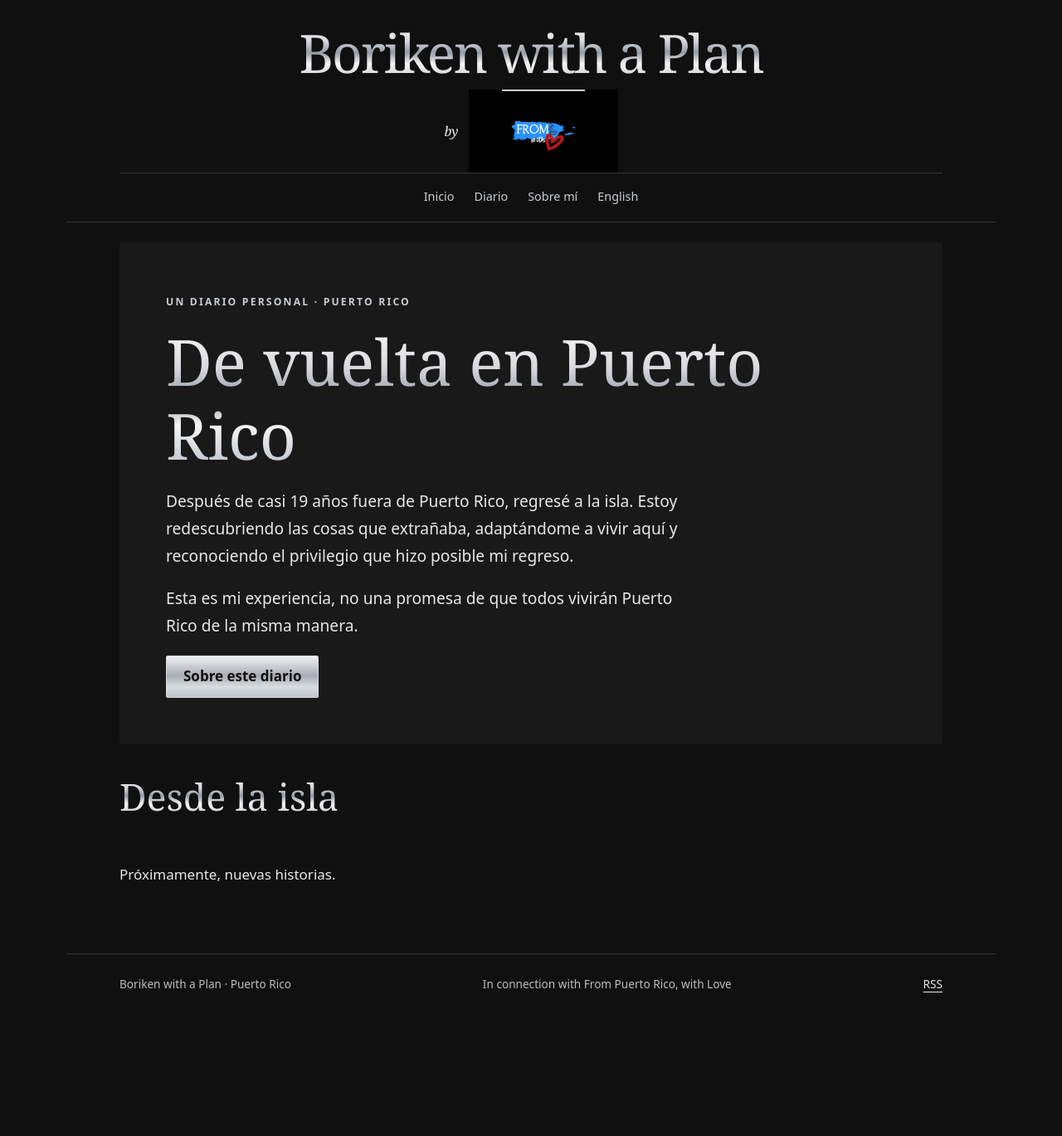
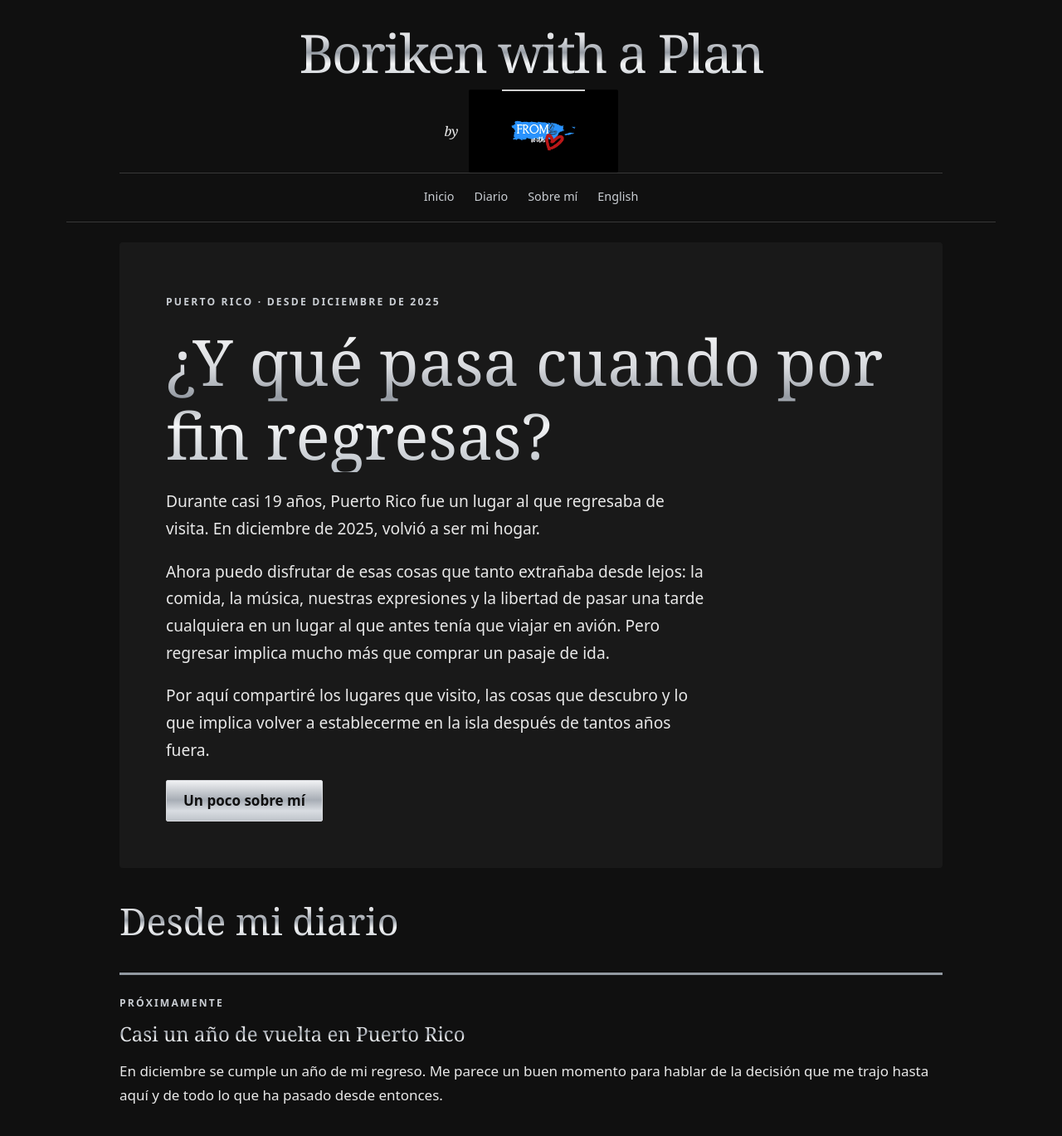
Before and after one commit to DataScienceConsultants/borikenwithaplan, a Jekyll site: the page built from es/index.html, in a window 1280 px wide and 1400 px high. Shown: the top 1369 px of the window at 83% size. Built offline with Jekyll 4.4.1, drawn with Linux system fonts in a browser that asks for light colours.

Commit message:
Rewrite publication copy with a personal narrative

```diff
--- a/es/index.html
+++ b/es/index.html
@@ -2,5 +2,24 @@
 layout: default
 title: Inicio
 lang: es
+description: Historias sobre regresar a Puerto Rico después de casi dos décadas fuera y la vida en la isla.
 ---
-<section class="hero"><span class="eyebrow">Un diario personal · Puerto Rico</span><h1>De vuelta en Puerto Rico</h1><p>Después de casi 19 años fuera de Puerto Rico, regresé a la isla. Estoy redescubriendo las cosas que extrañaba, adaptándome a vivir aquí y reconociendo el privilegio que hizo posible mi regreso.</p><p>Esta es mi experiencia, no una promesa de que todos vivirán Puerto Rico de la misma manera.</p><a class="button" href="{{ '/es/about/' | relative_url }}">Sobre este diario</a></section><section id="journal"><h2>Desde la isla</h2><div class="cards">{% assign entries = site.posts | where: "lang", "es" %}{% for post in entries %}<article class="card"><h3><a href="{{ post.url | relative_url }}">{{ post.title | escape }}</a></h3><p>{{ post.excerpt | strip_html | truncate: 180 }}</p></article>{% else %}<p>Próximamente, nuevas historias.</p>{% endfor %}</div></section>
+<section class="hero">
+  <span class="eyebrow">Puerto Rico · Desde diciembre de 2025</span>
+  <h1>¿Y qué pasa cuando por fin regresas?</h1>
+  <p>Durante casi 19 años, Puerto Rico fue un lugar al que regresaba de visita. En diciembre de 2025, volvió a ser mi hogar.</p>
+  <p>Ahora puedo disfrutar de esas cosas que tanto extrañaba desde lejos: la comida, la música, nuestras expresiones y la libertad de pasar una tarde cualquiera en un lugar al que antes tenía que viajar en avión. Pero regresar implica mucho más que comprar un pasaje de ida.</p>
+  <p>Por aquí compartiré los lugares que visito, las cosas que descubro y lo que implica volver a establecerme en la isla después de tantos años fuera.</p>
+  <a class="button" href="{{ '/es/about/' | relative_url }}">Un poco sobre mí</a>
+</section>
+<section id="journal" class="journal-section">
+  <h2>Desde mi diario</h2>
+  {% assign entries = site.posts | where: "lang", "es" %}
+  <div class="cards">
+  {% for post in entries limit: 6 %}
+  <article class="card"><h3><a href="{{ post.url | relative_url }}">{{ post.title | escape }}</a></h3><p>{{ post.excerpt | strip_html | truncate: 200 }}</p><a href="{{ post.url | relative_url }}">Seguir leyendo &rarr;</a></article>
+  {% else %}
+  <article class="card"><span class="eyebrow">Próximamente</span><h3>Casi un año de vuelta en Puerto Rico</h3><p>En diciembre se cumple un año de mi regreso. Me parece un buen momento para hablar de la decisión que me trajo hasta aquí y de todo lo que ha pasado desde entonces.</p></article>
+  {% endfor %}
+  </div>
+</section>
```
